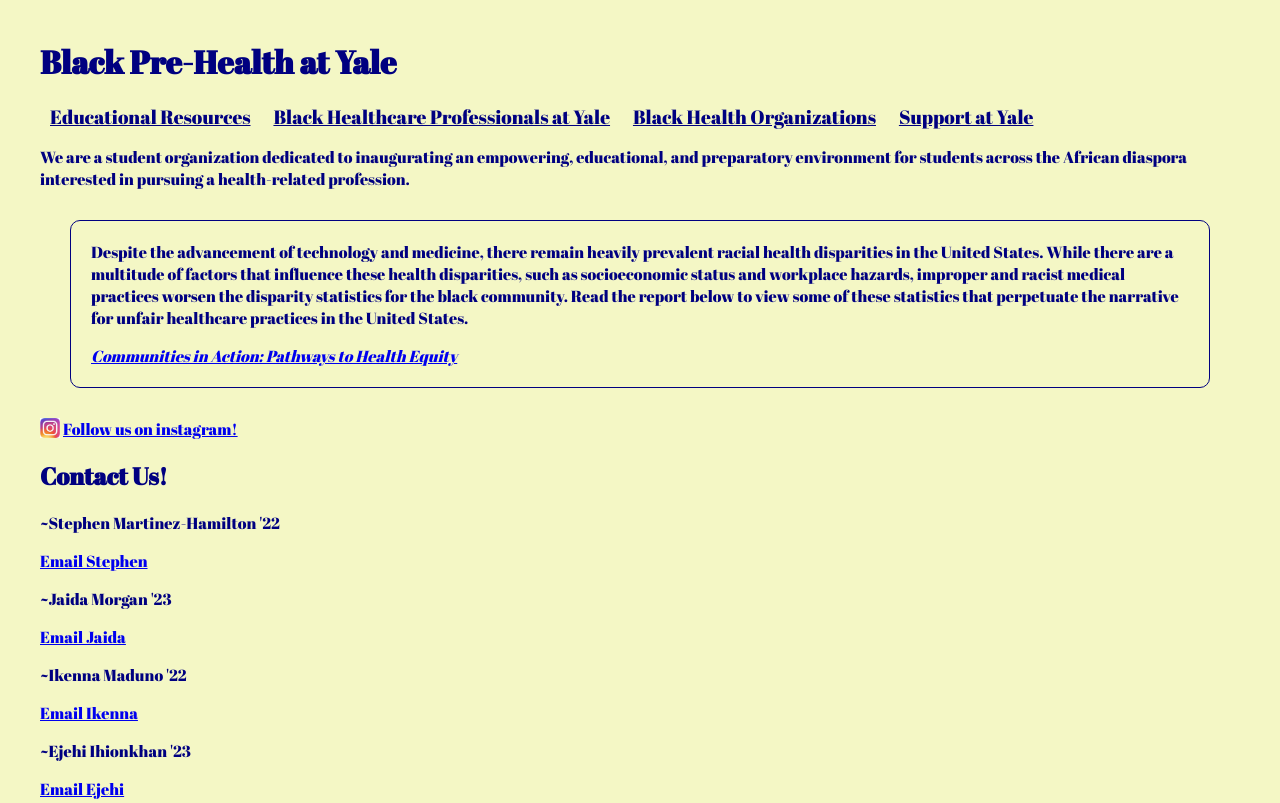
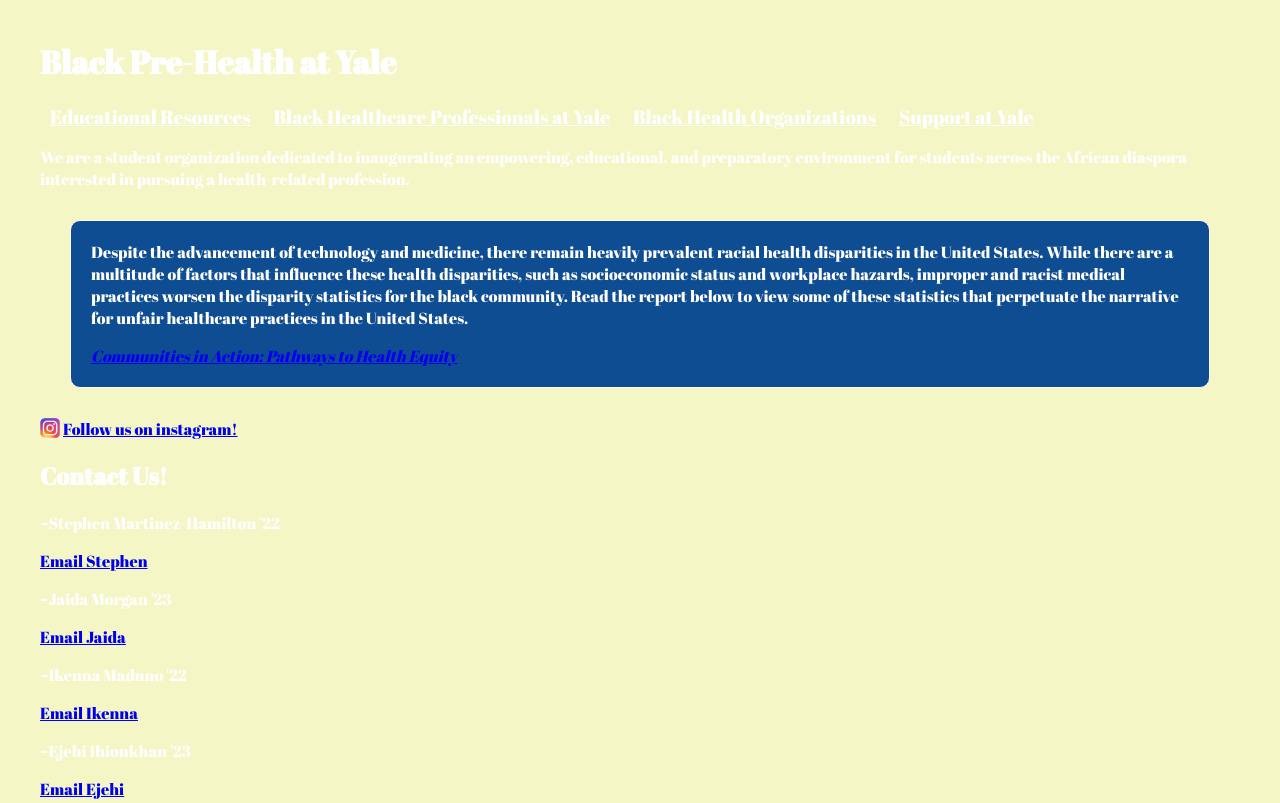
Before and after one commit to Black-Pre-Health-at-Yale/Black-Pre-Health-at-Yale.github.io, a plain HTML site: page index.html in a window 1280 px wide. Shown: the top 803 px of the page. Drawn offline with Linux system fonts and the light colour scheme; a web font is replaced by a local one.

Commit message:
Update style.css
font/bckgrd

```diff
--- a/style.css
+++ b/style.css
@@ -2,25 +2,25 @@
 body {
     font-family: 'Abril Fatface', Arial, Helvetica, sans-serif;
     font-size: medium;
-    color: navy;
+    color: white;
     margin: 40px;
     background-color: f4f7c5;
 }
 
 h1 {
-    color: navy;
+    color:white;
     font-family: 'Abril Fatface', Arial, Helvetica, sans-serif;
 }
 nav a {
     font-family: 'Abril Fatface', Arial, Helvetica, sans-serif;
     font-size: larger;
-    color: navy;
+    color: white;
     margin: 10px;
 }
 .profile {
     margin: 30px;
-    background-color: #f4f7c5;
-    border: 1px solid navy;
+    background-color: #0F4D92;
+    border: 1px solid white;
     padding: 20px;
     border-radius: 10px;
 }
```
